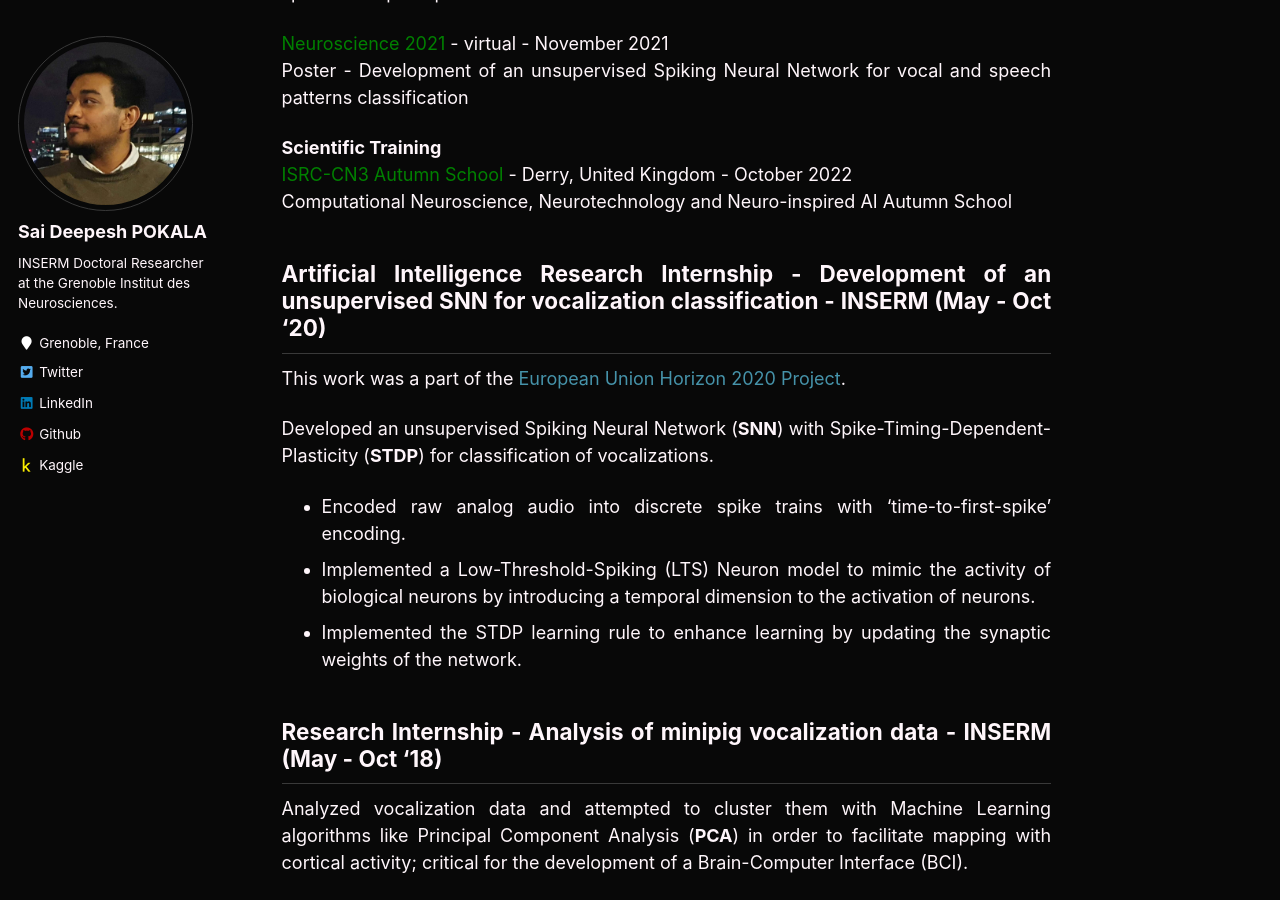
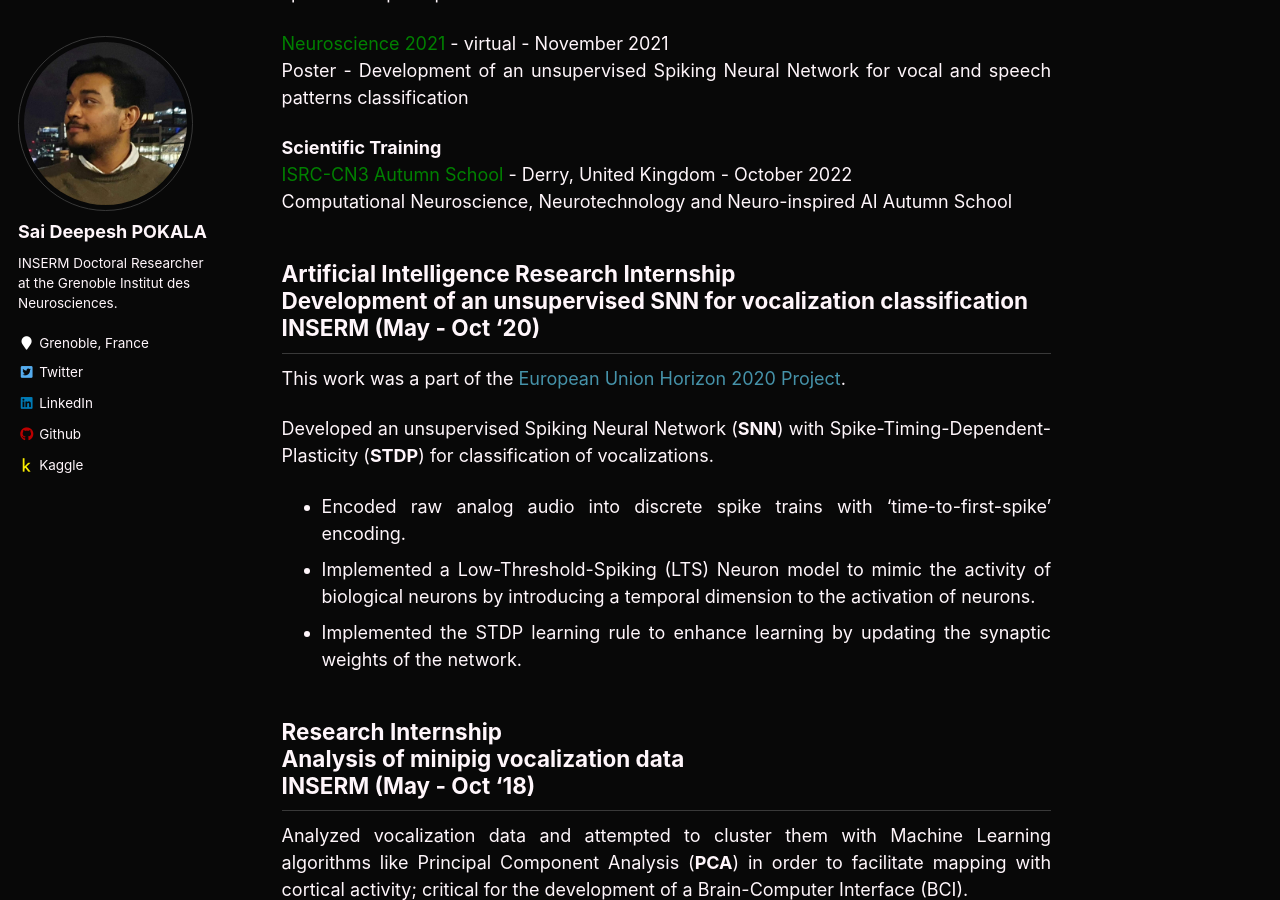
Before and after one commit to saideepesh/saideepesh.github.io, a Jekyll site: the page built from _pages/research.md, in a window 1280 px wide and 900 px high, scrolled down 620 px. Built offline with Jekyll 4.4.1, drawn with Linux system fonts in a browser that asks for light colours.

```diff
--- a/_pages/research.md
+++ b/_pages/research.md
@@ -25,7 +25,7 @@ Poster - Development of an unsupervised Spiking Neural Network for vocal and spe
 <span style="color:green">ISRC-CN3 Autumn School</span> - Derry, United Kingdom - October 2022\
 Computational Neuroscience, Neurotechnology and Neuro-inspired AI Autumn School
 
-## Artificial Intelligence Research Internship - Development of an unsupervised SNN for vocalization classification - INSERM (May - Oct '20)
+## Artificial Intelligence Research Internship<br/>Development of an unsupervised SNN for vocalization classification<br/>INSERM (May - Oct '20)
 
 This work was a part of the [European Union Horizon 2020 Project](https://ec.europa.eu/programmes/horizon2020/en){:target="_blank" rel="noopener"}.
 
@@ -36,7 +36,7 @@ Developed an unsupervised Spiking Neural Network (**SNN**) with Spike-Timing-Dep
 - Implemented the STDP learning rule to enhance learning by updating the synaptic weights of the network.
 
 
-## Research Internship - Analysis of minipig vocalization data - INSERM (May - Oct '18)
+## Research Internship<br/>Analysis of minipig vocalization data<br/>INSERM (May - Oct '18)
 
 Analyzed vocalization data and attempted to cluster them with Machine Learning algorithms like Principal Component Analysis (**PCA**) in order to facilitate mapping with cortical activity; critical for the development of a Brain-Computer Interface (BCI).
 
```
